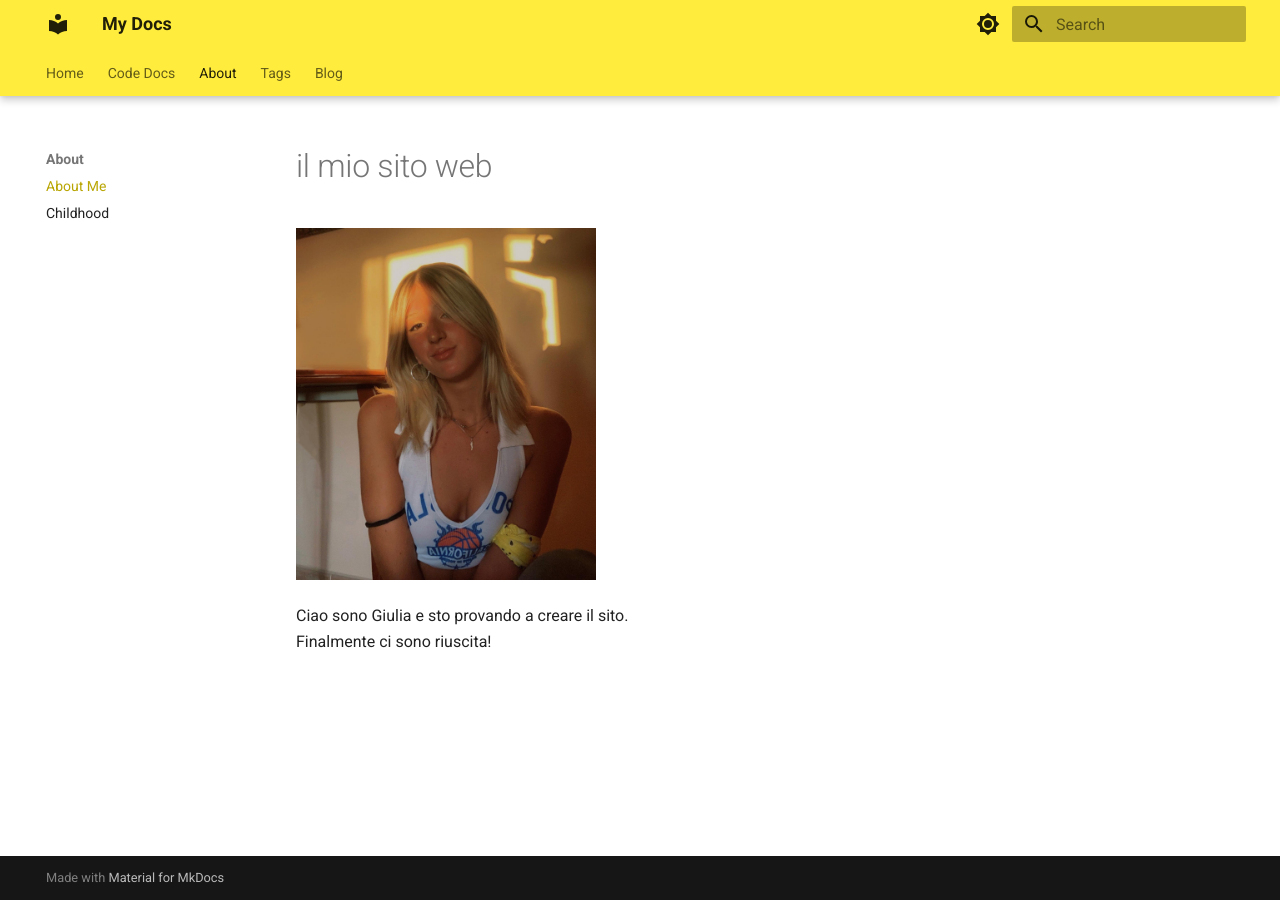
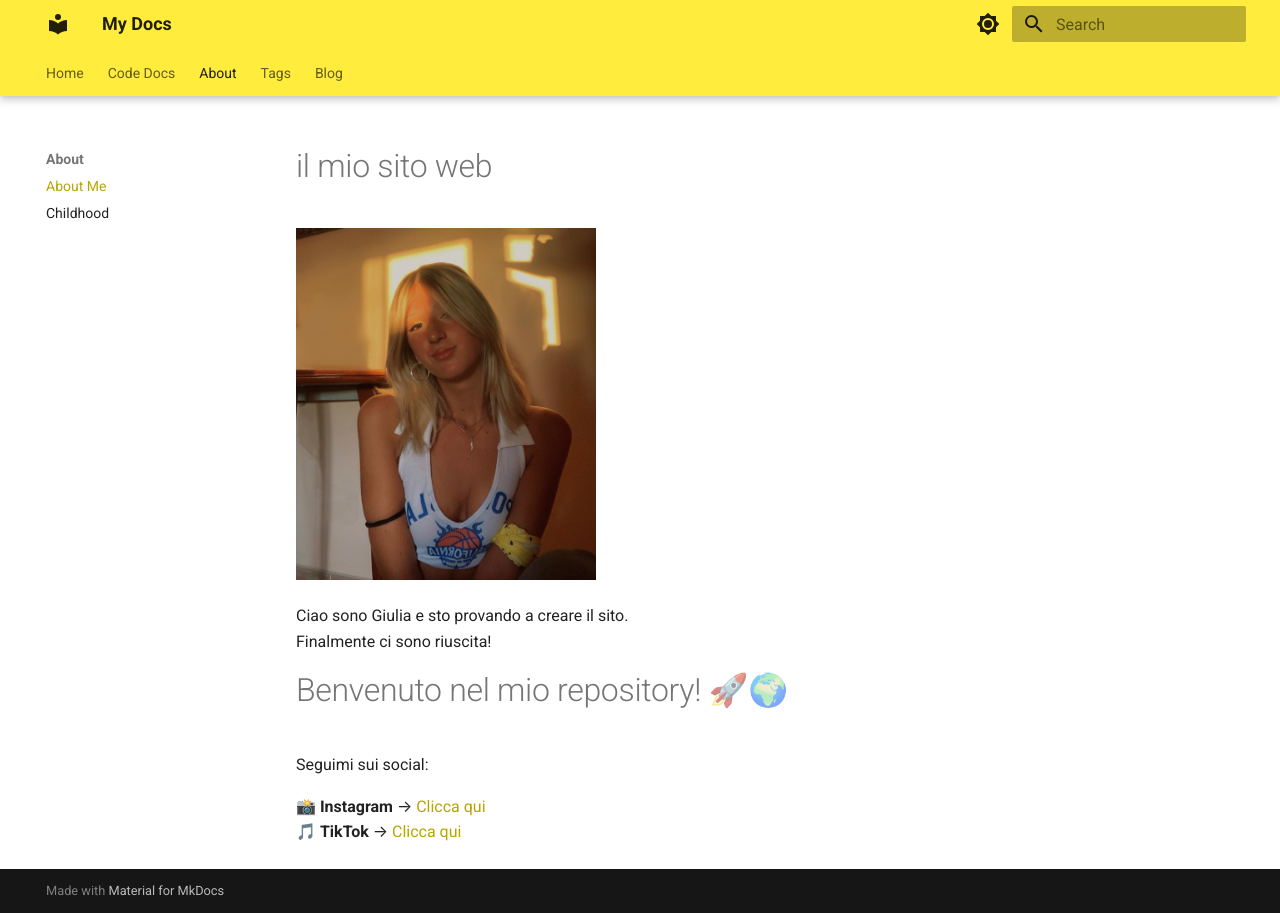
Before and after one commit to PistilliGiulia/mio-sito-web, an MkDocs documentation site: the page built from docs/about/about.md, in a window 1280 px wide. Built offline with MkDocs 1.6.1 and Material for MkDocs 9.7.7, drawn with Linux system fonts in a browser that asks for light colours.

Commit message:
seguitemi sui miei social!

```diff
--- a/docs/about/about.md
+++ b/docs/about/about.md
@@ -4,3 +4,10 @@
 
 Ciao sono Giulia e sto provando a creare il sito.
 Finalmente ci sono riuscita!
+
+# Benvenuto nel mio repository! 🚀🌍
+
+Seguimi sui social:
+
+📸 **Instagram** → [Clicca qui](https://www.instagram.com/giulia.pistilli)
+🎵 **TikTok**    → [Clicca qui](https://www.tiktok.com/@giulia_pistilli)
```
